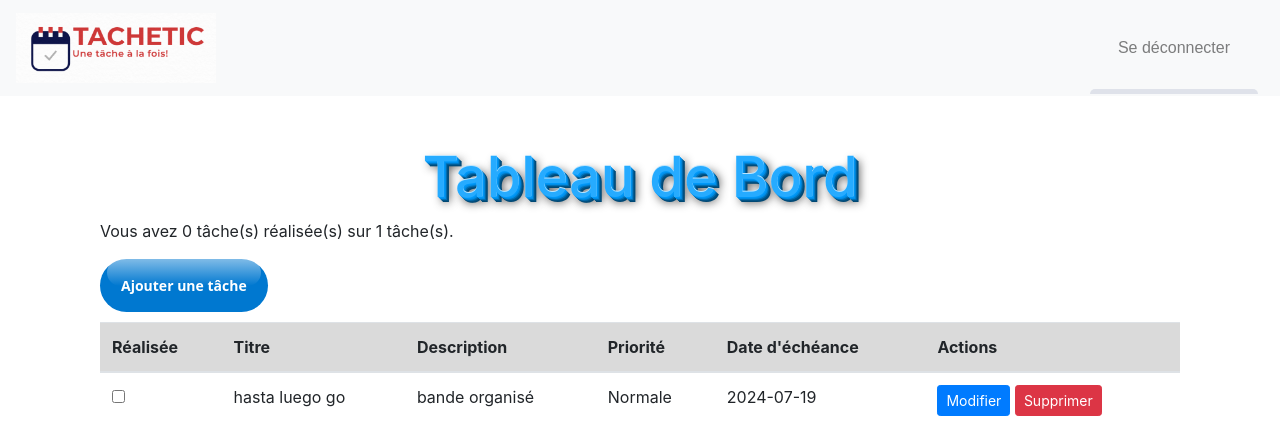
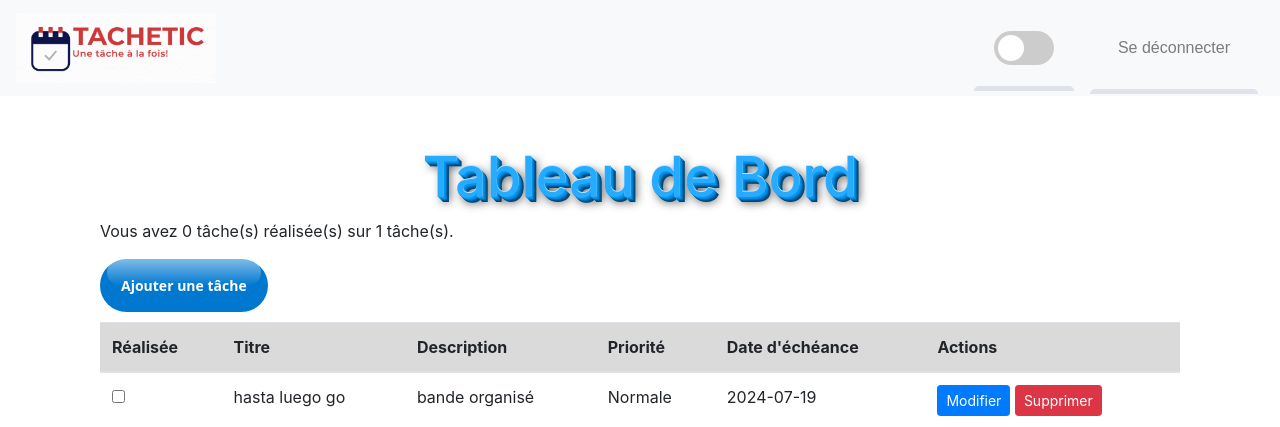
Before and after one commit to swandrn/gestion-de-taches, a PHP site: page / in a window 1280 px wide. Shown: the top 427 px of the page. Run offline with PHP 8.4, Linux system fonts and the light colour scheme; a user stored in the database is signed in; data comes from the database, SQL or seed files in the repository; some libraries are stand-ins or nearby versions.

Commit message:
ajout toggle switch pour ajouter un dark mode

```diff
--- a/Views/header.php
+++ b/Views/header.php
@@ -1,5 +1,6 @@
 <!DOCTYPE html>
 <html lang="fr">
+
 <head>
     <meta charset="UTF-8">
     <meta name="viewport" content="width=device-width, initial-scale=1, shrink-to-fit=no">
@@ -7,6 +8,7 @@
     <link href="css/style.css" rel="stylesheet">
     <title>Gesti Tache</title>
 </head>
+
 <body>
     <nav class="navbar navbar-expand-lg navbar-light bg-light">
         <a class="navbar-brand" href="index.php">
@@ -17,11 +19,17 @@
         </button>
         <div class="collapse navbar-collapse" id="navbarNav">
             <ul class="navbar-nav ml-auto">
-            <?php if (isset($_SESSION['user_id'])): ?>
+                <li class="nav-item switch-container">
+                    <label class="switch">
+                        <input type="checkbox">
+                        <span class="slider round"></span>
+                    </label>
+                </li>
+                <?php if (isset($_SESSION['user_id'])) : ?>
                     <li class="nav-item">
                         <a class="nav-link" href="index.php?action=logout">Se déconnecter</a>
                     </li>
-            <?php else: ?>
+                <?php else : ?>
                     <li class="nav-item">
                         <a class="nav-link" href="index.php?action=login">Se connecter</a>
                     </li>
--- a/css/style.css
+++ b/css/style.css
@@ -107,3 +107,80 @@ h2 {
     padding: 16px 48px;
   }
 }
+
+.switch {
+  position: relative;
+  display: inline-block;
+  width: 60px;
+  height: 34px;
+}
+
+.switch input {
+  opacity: 0;
+  width: 0;
+  height: 0;
+}
+
+.slider {
+  position: absolute;
+  cursor: pointer;
+  top: 0;
+  left: 0;
+  right: 0;
+  bottom: 0;
+  background-color: #ccc;
+  -webkit-transition: .2s;
+  transition: .4s;
+}
+
+.slider:before {
+  position: absolute;
+  content: "";
+  height: 26px;
+  width: 26px;
+  left: 4px;
+  bottom: 4px;
+  background-color: white;
+  -webkit-transition: .2s;
+  transition: .4s;
+}
+
+input:checked + .slider {
+  background-color: #2196F3;
+}
+
+input:focus + .slider {
+  box-shadow: 0 0 1px #2196F3;
+}
+
+input:checked + .slider:before {
+  -webkit-transform: translateX(26px);
+  -ms-transform: translateX(26px);
+  transform: translateX(26px);
+}
+
+.slider.round {
+  border-radius: 34px;
+}
+
+.slider.round:before {
+  border-radius: 50%;
+}
+
+.navbar-nav {
+  display: flex;
+  align-items: center;
+}
+
+.navbar-nav li {
+  margin-left: 10px;
+}
+
+.navbar-nav .nav-item.switch-container {
+  display: flex;
+  align-items: center;
+}
+
+.switch {
+  margin: 0;
+}
```
Also changed, not shown: img/logoTacheTicDark.png (added). Lines whose indentation alone changed are shown as unchanged.
